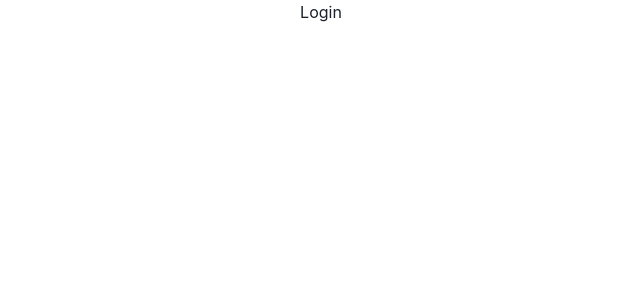
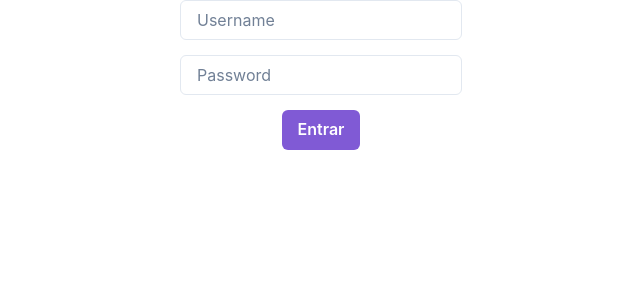
Before and after one commit to mig-elgt/memof, a React (Create React App) app: page / in a window 1280 px wide. Shown: the top 300 px of the page, without its empty margins (319-959 px from the left). Built offline with nearby package versions, Linux system fonts and the light colour scheme.

Commit message:
implement login component

```diff
--- a/package.json
+++ b/package.json
@@ -3,12 +3,14 @@
   "version": "0.1.0",
   "private": true,
   "dependencies": {
+    "@chakra-ui/icons": "^2.0.15",
     "@chakra-ui/react": "^2.4.5",
     "@emotion/react": "^11.10.5",
     "@emotion/styled": "^11.10.5",
     "@testing-library/jest-dom": "^5.16.5",
     "@testing-library/react": "^13.4.0",
     "@testing-library/user-event": "^13.5.0",
+    "axios": "^1.2.1",
     "framer-motion": "^8.0.2",
     "react": "^18.2.0",
     "react-dom": "^18.2.0",
--- a/src/App.js
+++ b/src/App.js
@@ -1,5 +1,8 @@
 import { Routes, Route } from "react-router-dom";
 import { Outlet } from "react-router-dom";
+import { Flex } from "@chakra-ui/react";
+import Login from "./pages/Login";
+
 import './App.css';
 
 function App() {
@@ -8,11 +11,11 @@ function App() {
      <Routes>
       <Route
 	  path="/"
-	  element=<Outlet/>
+	  element=<Flex><Outlet/></Flex>
       >
          <Route
 	   path="/"
-           element=<div>Login</div>
+           element=<Login/>
 	 />
          <Route
 	   path="memories"
--- /dev/null
+++ b/src/pages/Login.jsx
@@ -0,0 +1,67 @@
+import React, { useState } from "react";
+import { login } from "../services/service";
+import { useNavigate } from "react-router-dom";
+import {FormControl, Input, Button, Container} from '@chakra-ui/react'
+import {ArrowForwardIcon} from '@chakra-ui/icons'
+
+export default function Login(props) {
+  const [form, setForm] = useState({
+    username: "",
+    password: "",
+  });
+  const { username, password } = form;
+  const [error, setError] = useState(null);
+  const navigate = useNavigate();
+
+  function handleInputChange(event) {
+    const { name, value } = event.target;
+    return setForm({ ...form, [name]: value });
+  }
+
+  function handleFormSubmission(event) {
+    event.preventDefault();
+    const creds = {
+	    user: username,
+      	    pass: password,
+    };
+    login(creds).then((res) => {
+      if (res.status === 403) {
+	return setError({message: "Invalid Credentials"})
+      }
+      localStorage.setItem("access_token", res.token)
+      navigate("/memories");
+    });
+  }
+
+  return (
+<Container maxW='2xl' centerContent>
+          <form onSubmit={handleFormSubmission}>
+              <FormControl isRequired pl="30px" pr="30px">
+                  <Input id="input-username" type='text' mb="15px"
+                  name="username"
+                  placeholder='Username'
+                  value={username}
+                  onChange={handleInputChange}
+                  required/>
+                </FormControl>
+                <FormControl isRequired pl="30px" pr="30px">
+                  <Input id="input-password" type='password' mb="15px"
+                  name="password"
+                  placeholder='Password'
+                  value={password}
+                  onChange={handleInputChange}
+                  required
+                  />
+                </FormControl>
+            {error && (
+              <div className="error-block">
+                <p>{error.message}</p>
+              </div>
+            )}
+            <Button className="button__submit" type="submit" colorScheme='purple'>
+              Entrar
+            </Button>
+          </form>
+</Container>
+  );
+}
--- /dev/null
+++ b/src/services/service.js
@@ -0,0 +1,17 @@
+import axios from "axios";
+
+const api = axios.create({
+  baseURL: "https://memob-bvn7xftkea-uc.a.run.app",
+});
+
+export function login(creds) {
+  return api.post("/auth", creds).then(successStatus).catch(internalServerError);
+}
+
+function internalServerError(err) {
+   return err.response
+}
+
+function successStatus(res) {
+   return res.data
+}
```
Also changed, not shown: 1 other file (tests, documents, lock files or other folders).
